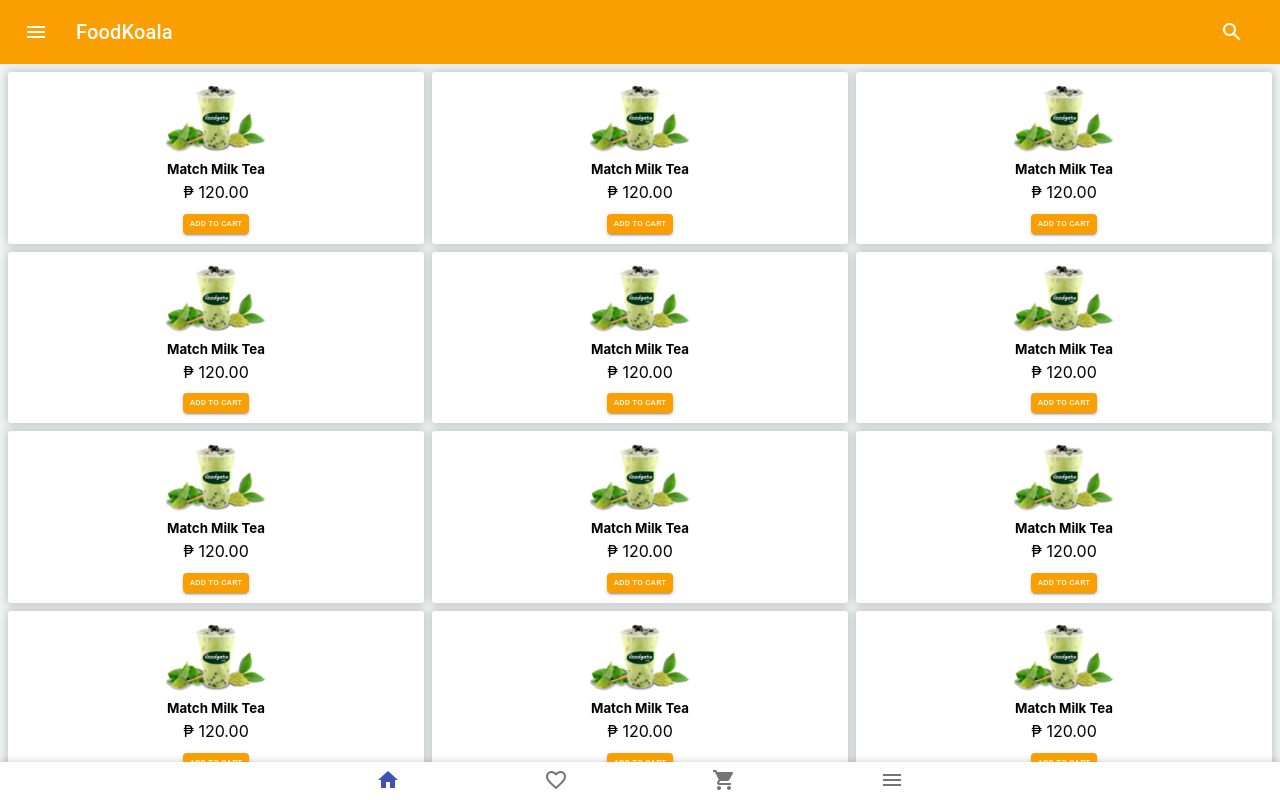
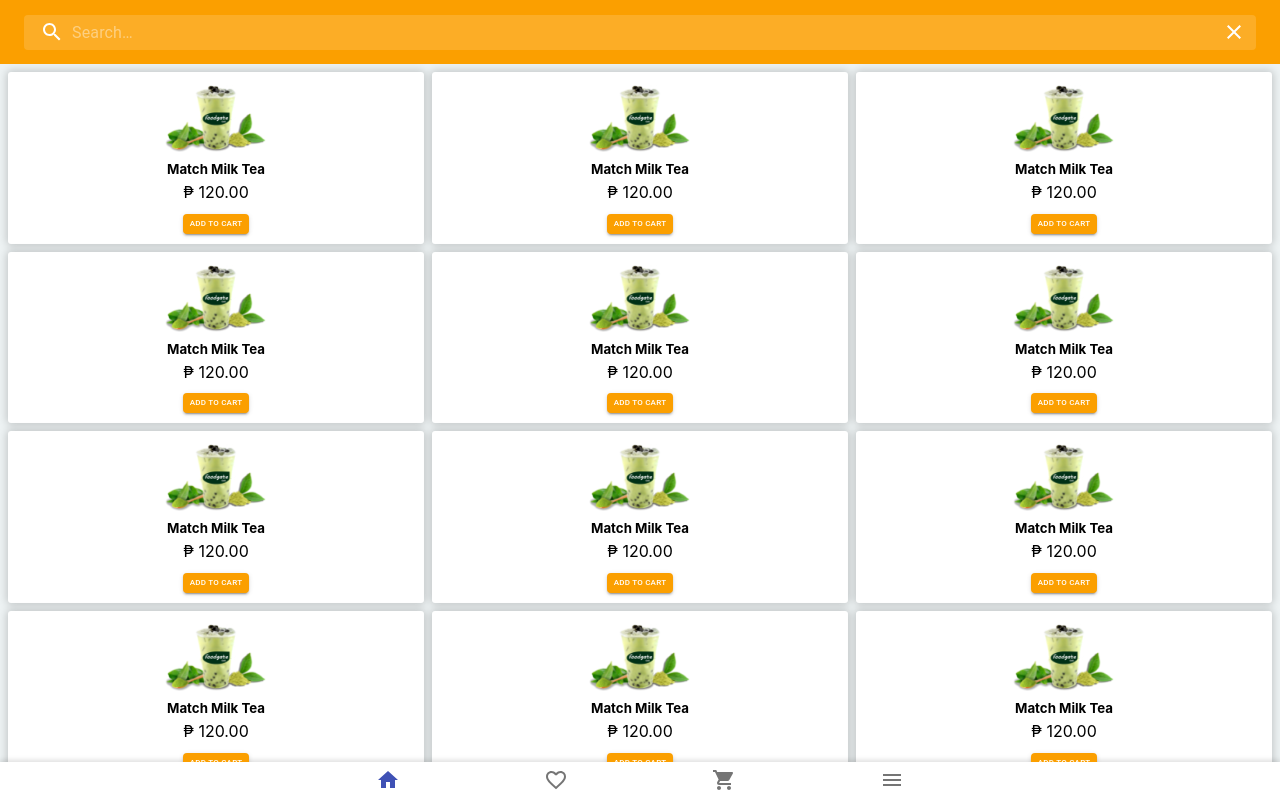
Before and after one commit to hermilanastacio/food-koala, a React (Create React App) app: page / in a window 1280 px wide. Both pictures are taken after a click on the button 1232 px from the left and 32 px from the top of the page. Built offline with nearby package versions, Linux system fonts and the light colour scheme.

Commit message:
- Added Search

```diff
--- /dev/null
+++ b/src/components/SearchField/SearchField.js
@@ -0,0 +1,77 @@
+import React, { useEffect } from 'react';
+import InputBase from '@material-ui/core/InputBase';
+import { fade, makeStyles } from '@material-ui/core/styles';
+import { Search as SearchIcon, Close as CloseIcon } from '@material-ui/icons';
+
+const useStyles = makeStyles((theme) => ({
+  search: {
+    position: 'relative',
+    borderRadius: theme.shape.borderRadius,
+    backgroundColor: fade(theme.palette.common.white, 0.15),
+    '&:hover': {
+      backgroundColor: fade(theme.palette.common.white, 0.25),
+    },
+    marginLeft: 0,
+    width: '100%',
+    // [theme.breakpoints.up('sm')]: {
+    //   marginLeft: theme.spacing(1),
+    //   width: 'auto',
+    // },
+  },
+  searchIcon: {
+    padding: theme.spacing(0, 2),
+    height: '100%',
+    position: 'absolute',
+    pointerEvents: 'none',
+    display: 'flex',
+    alignItems: 'center',
+    justifyContent: 'center',
+  },
+  inputRoot: {
+    color: 'inherit',
+  },
+  inputInput: {
+    padding: theme.spacing(1, 1, 1, 0),
+    // vertical padding + font size from searchIcon
+    paddingLeft: `calc(1em + ${theme.spacing(4)}px)`,
+    transition: theme.transitions.create('width'),
+    width: '100%',
+    [theme.breakpoints.up('sm')]: {
+      width: '12ch',
+      '&:focus': {
+        width: '20ch',
+      },
+    },
+  },
+}));
+
+const SearchField = ({ setIsSearch }) => {
+  const classes = useStyles();
+
+  useEffect(() => {
+    document.getElementById("searchInputField").focus();
+  },[])
+
+  return (
+    <div className={classes.search}>
+      <div className={classes.searchIcon}>
+        <SearchIcon />
+      </div>
+      <div style={{display:"flex", alignItems:"center"}}>
+        <InputBase
+          placeholder="Search…"
+          id="searchInputField"
+          classes={{
+            root: classes.inputRoot,
+            input: classes.inputInput,
+          }}
+          style={{flexGrow: 1}}
+          inputProps={{ 'aria-label': 'search' }}
+        />
+        <CloseIcon style={{marginRight: 10}} onClick={() => setIsSearch(false)}/>
+      </div>
+    </div>
+  );
+}
+
+export default SearchField;
--- a/src/components/TopNav/TopNav.js
+++ b/src/components/TopNav/TopNav.js
@@ -1,6 +1,8 @@
+import { useState, Fragment } from 'react';
 import { makeStyles } from '@material-ui/core/styles';
 import { AppBar, Toolbar, Typography, IconButton } from '@material-ui/core';
 import { Menu as MenuIcon, Search as SearchIcon } from '@material-ui/icons';
+import SearchField from '../SearchField/SearchField';
 
 const useStyles = makeStyles((theme) => ({
   menuButton: {
@@ -12,21 +14,27 @@
 }));
 
 const TopNav = () => {
+    const [isSearch, setIsSearch] = useState(false);
     const classes = useStyles();
 
     return (
       <div>
         <AppBar position="static" style={{backgroundColor:"#FB9F00"}}>
           <Toolbar>
+            {isSearch
+              ? <SearchField setIsSearch={setIsSearch}/>
+              : <Fragment>
                   <IconButton edge="start" className={classes.menuButton} color="inherit" aria-label="menu">
                   <MenuIcon />
                   </IconButton>
                   <Typography variant="h6" className={classes.title}>
                     FoodKoala
                   </Typography>
-            <IconButton>
+                  <IconButton onClick={() => setIsSearch(!isSearch)}>
                     <SearchIcon style={{color:"#fff"}}/>
                   </IconButton>
+                </Fragment>
+            }
           </Toolbar>
         </AppBar>
       </div>
```
Also changed, not shown: 1 other file (tests, documents, lock files or other folders). Lines whose indentation alone changed are shown as unchanged.
